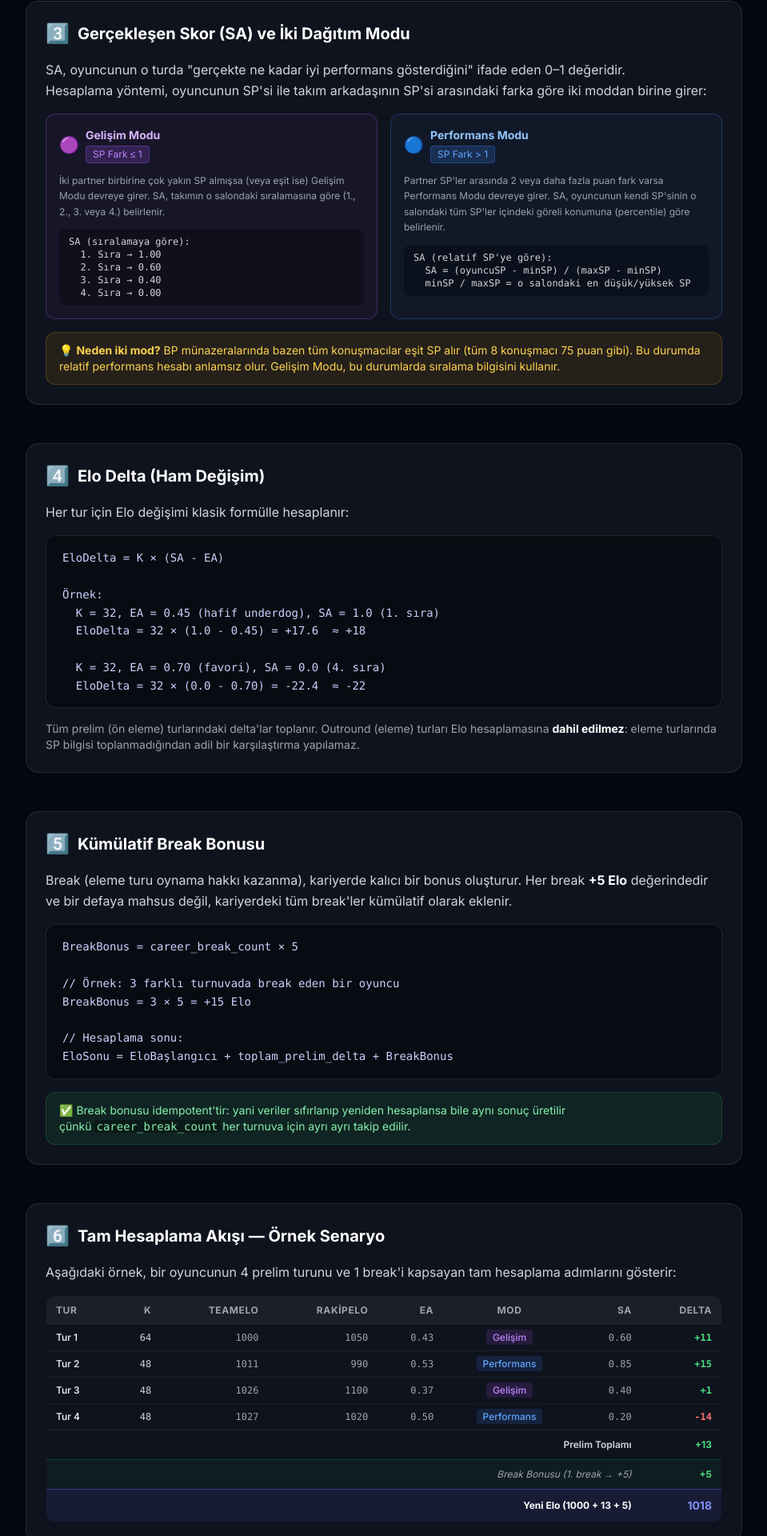
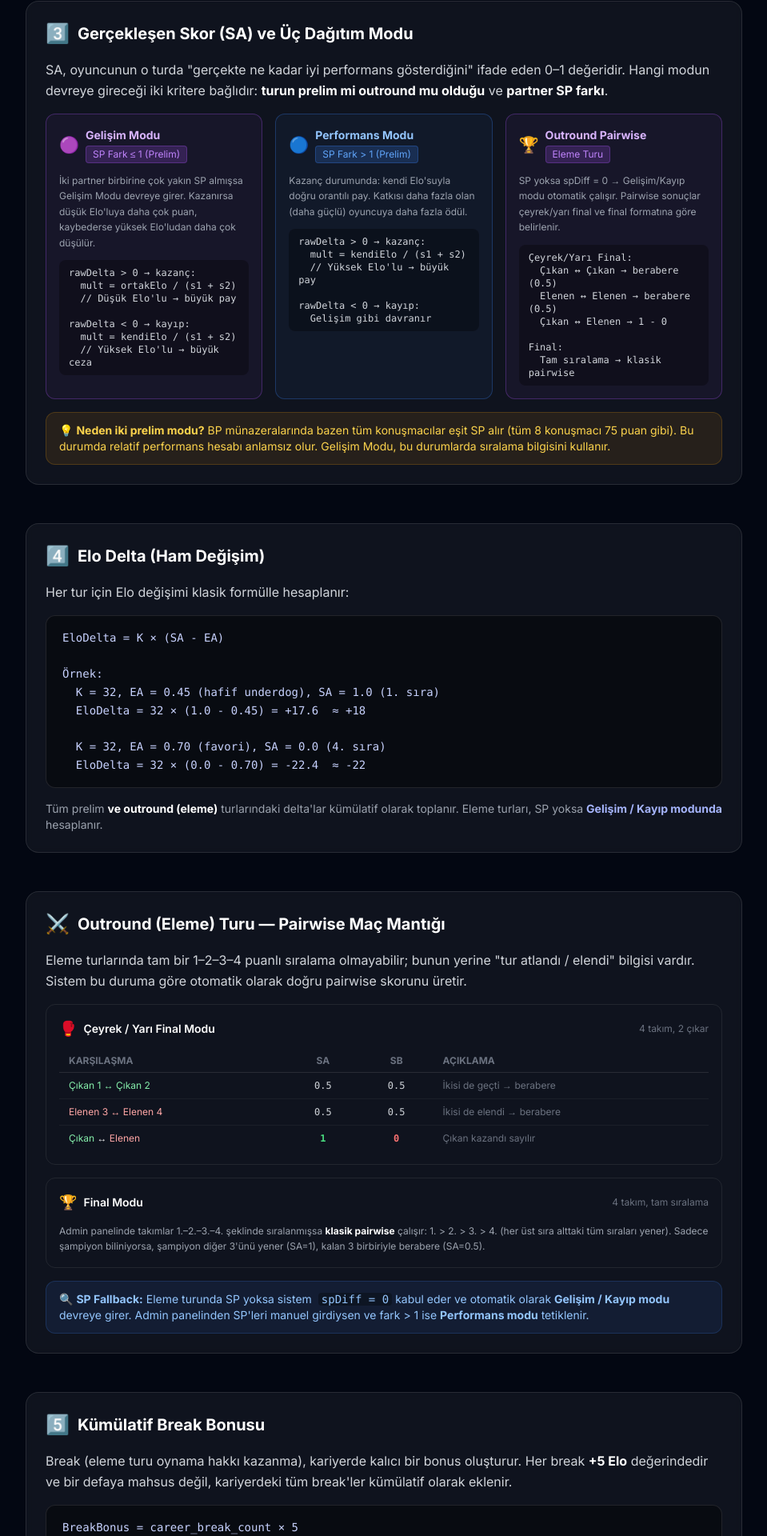
Before and after one commit to kuzeykalyoncu/munazara-rank, a Next.js app: page /mechanics in a window 1280 px wide. Shown: the part 1428-3348 px from the top of the page at 80% size, without its empty margins (160-1119 px from the left). Built offline with nearby package versions, Linux system fonts and the light colour scheme.

Commit message:
Docs: /mechanics sayfası outround hesaplama bilgileriyle güncellendi

```diff
--- a/src/app/mechanics/page.tsx
+++ b/src/app/mechanics/page.tsx
@@ -80,40 +80,60 @@ EA = 1 / (1 + 10^((rakipTeamElo - TeamElo) / 400))`}
       </Section>
 
       {/* Step 3 */}
-      <Section emoji="3️⃣" title="Gerçekleşen Skor (SA) ve İki Dağıtım Modu">
+      <Section emoji="3️⃣" title="Gerçekleşen Skor (SA) ve Üç Dağıtım Modu">
         <p className="text-gray-300 leading-relaxed mb-4">
           SA, oyuncunun o turda &quot;gerçekte ne kadar iyi performans gösterdiğini&quot; ifade eden 0–1 değeridir.
-          <br />
-          Hesaplama yöntemi, oyuncunun SP&apos;si ile takım arkadaşının SP&apos;si arasındaki farka göre iki moddan birine girer:
+          Hangi modun devreye gireceği iki kritere bağlıdır:{" "}
+          <strong className="text-white">turun prelim mi outround mu olduğu</strong> ve{" "}
+          <strong className="text-white">partner SP farkı</strong>.
         </p>
 
-        <div className="grid grid-cols-1 md:grid-cols-2 gap-4 my-4">
+        <div className="grid grid-cols-1 md:grid-cols-3 gap-4 my-4">
           <ModeCard
             color="purple"
             emoji="🟣"
             title="Gelişim Modu"
-            subtitle="SP Fark ≤ 1"
-            description="İki partner birbirine çok yakın SP almışsa (veya eşit ise) Gelişim Modu devreye girer. SA, takımın o salondaki sıralamasına göre (1., 2., 3. veya 4.) belirlenir."
-            formula={`SA (sıralamaya göre):
-  1. Sıra → 1.00
-  2. Sıra → 0.60
-  3. Sıra → 0.40
-  4. Sıra → 0.00`}
+            subtitle="SP Fark ≤ 1 (Prelim)"
+            description="İki partner birbirine çok yakın SP almışsa Gelişim Modu devreye girer. Kazanırsa düşük Elo'luya daha çok puan, kaybederse yüksek Elo'ludan daha çok düşülür."
+            formula={`rawDelta > 0 → kazanç:
+  mult = ortakElo / (s1 + s2)
+  // Düşük Elo'lu → büyük pay
+
+rawDelta < 0 → kayıp:
+  mult = kendiElo / (s1 + s2)
+  // Yüksek Elo'lu → büyük ceza`}
           />
           <ModeCard
             color="blue"
             emoji="🔵"
             title="Performans Modu"
-            subtitle="SP Fark > 1"
-            description="Partner SP'ler arasında 2 veya daha fazla puan fark varsa Performans Modu devreye girer. SA, oyuncunun kendi SP'sinin o salondaki tüm SP'ler içindeki göreli konumuna (percentile) göre belirlenir."
-            formula={`SA (relatif SP'ye göre):
-  SA = (oyuncuSP - minSP) / (maxSP - minSP)
-  minSP / maxSP = o salondaki en düşük/yüksek SP`}
+            subtitle="SP Fark > 1 (Prelim)"
+            description="Kazanç durumunda: kendi Elo'suyla doğru orantılı pay. Katkısı daha fazla olan (daha güçlü) oyuncuya daha fazla ödül."
+            formula={`rawDelta > 0 → kazanç:
+  mult = kendiElo / (s1 + s2)
+  // Yüksek Elo'lu → büyük pay
+
+rawDelta < 0 → kayıp:
+  Gelişim gibi davranır`}
+          />
+          <ModeCard
+            color="purple"
+            emoji="🏆"
+            title="Outround Pairwise"
+            subtitle="Eleme Turu"
+            description="SP yoksa spDiff = 0 → Gelişim/Kayıp modu otomatik çalışır. Pairwise sonuçlar çeyrek/yarı final ve final formatına göre belirlenir."
+            formula={`Çeyrek/Yarı Final:
+  Çıkan ↔ Çıkan → berabere (0.5)
+  Elenen ↔ Elenen → berabere (0.5)
+  Çıkan ↔ Elenen → 1 - 0
+
+Final:
+  Tam sıralama → klasik pairwise`}
           />
         </div>
 
         <div className="bg-amber-500/10 border border-amber-500/20 rounded-xl px-4 py-3 text-amber-300 text-sm mt-2">
-          💡 <strong>Neden iki mod?</strong> BP münazeralarında bazen tüm konuşmacılar eşit SP alır
+          💡 <strong>Neden iki prelim modu?</strong> BP münazeralarında bazen tüm konuşmacılar eşit SP alır
           (tüm 8 konuşmacı 75 puan gibi). Bu durumda relatif performans hesabı anlamsız olur.
           Gelişim Modu, bu durumlarda sıralama bilgisini kullanır.
         </div>
@@ -135,10 +155,82 @@ EA = 1 / (1 + 10^((rakipTeamElo - TeamElo) / 400))`}
   EloDelta = 32 × (0.0 - 0.70) = -22.4  ≈ -22`}
         </CodeBlock>
         <p className="text-gray-400 text-sm mt-3">
-          Tüm prelim (ön eleme) turlarındaki delta&apos;lar toplanır.
-          Outround (eleme) turları Elo hesaplamasına <strong className="text-white">dahil edilmez</strong>:
-          eleme turlarında SP bilgisi toplanmadığından adil bir karşılaştırma yapılamaz.
+          Tüm prelim <strong className="text-white">ve outround (eleme)</strong> turlarındaki delta&apos;lar
+          kümülatif olarak toplanır. Eleme turları, SP yoksa{" "}
+          <strong className="text-indigo-300">Gelişim / Kayıp modunda</strong> hesaplanır.
         </p>
+      </Section>
+
+      {/* Outround Pairwise */}
+      <Section emoji="⚔️" title="Outround (Eleme) Turu — Pairwise Maç Mantığı">
+        <p className="text-gray-300 leading-relaxed mb-4">
+          Eleme turlarında tam bir 1–2–3–4 puanlı sıralama olmayabilir; bunun yerine &quot;tur atlandı / elendi&quot;
+          bilgisi vardır. Sistem bu duruma göre otomatik olarak doğru pairwise skorunu üretir.
+        </p>
+        <div className="space-y-4">
+          <div className="bg-white/3 rounded-xl border border-white/[0.08] p-4">
+            <div className="flex items-center gap-2 mb-3">
+              <span className="text-lg">🥊</span>
+              <span className="font-semibold text-white text-sm">Çeyrek / Yarı Final Modu</span>
+              <span className="text-xs text-gray-500 ml-auto">4 takım, 2 çıkar</span>
+            </div>
+            <div className="overflow-x-auto">
+              <table className="w-full text-xs">
+                <thead>
+                  <tr className="text-gray-500 uppercase border-b border-white/10">
+                    <th className="px-3 py-1.5 text-left">Karşılaşma</th>
+                    <th className="px-3 py-1.5 text-center">SA</th>
+                    <th className="px-3 py-1.5 text-center">SB</th>
+                    <th className="px-3 py-1.5 text-left">Açıklama</th>
+                  </tr>
+                </thead>
+                <tbody>
+                  <tr className="border-b border-white/5">
+                    <td className="px-3 py-2 text-green-300">Çıkan 1 ↔ Çıkan 2</td>
+                    <td className="px-3 py-2 text-center font-mono text-gray-300">0.5</td>
+                    <td className="px-3 py-2 text-center font-mono text-gray-300">0.5</td>
+                    <td className="px-3 py-2 text-gray-500">İkisi de geçti → berabere</td>
+                  </tr>
+                  <tr className="border-b border-white/5">
+                    <td className="px-3 py-2 text-red-300">Elenen 3 ↔ Elenen 4</td>
+                    <td className="px-3 py-2 text-center font-mono text-gray-300">0.5</td>
+                    <td className="px-3 py-2 text-center font-mono text-gray-300">0.5</td>
+                    <td className="px-3 py-2 text-gray-500">İkisi de elendi → berabere</td>
+                  </tr>
+                  <tr>
+                    <td className="px-3 py-2">
+                      <span className="text-green-300">Çıkan</span>{" ↔ "}
+                      <span className="text-red-300">Elenen</span>
+                    </td>
+                    <td className="px-3 py-2 text-center font-mono text-green-400 font-bold">1</td>
+                    <td className="px-3 py-2 text-center font-mono text-red-400 font-bold">0</td>
+                    <td className="px-3 py-2 text-gray-500">Çıkan kazandı sayılır</td>
+                  </tr>
+                </tbody>
+              </table>
+            </div>
+          </div>
+          <div className="bg-white/3 rounded-xl border border-white/[0.08] p-4">
+            <div className="flex items-center gap-2 mb-3">
+              <span className="text-lg">🏆</span>
+              <span className="font-semibold text-white text-sm">Final Modu</span>
+              <span className="text-xs text-gray-500 ml-auto">4 takım, tam sıralama</span>
+            </div>
+            <p className="text-gray-400 text-xs leading-relaxed">
+              Admin panelinde takımlar 1.–2.–3.–4. şeklinde sıralanmışsa{" "}
+              <strong className="text-white">klasik pairwise</strong> çalışır:{" "}
+              1. &gt; 2. &gt; 3. &gt; 4. (her üst sıra alttaki tüm sıraları yener).
+              Sadece şampiyon biliniyorsa, şampiyon diğer 3&apos;ünü yener (SA=1), kalan 3 birbiriyle berabere (SA=0.5).
+            </p>
+          </div>
+          <div className="bg-blue-500/10 border border-blue-500/20 rounded-xl px-4 py-3 text-blue-300 text-sm">
+            🔍 <strong>SP Fallback:</strong> Eleme turunda SP yoksa sistem{" "}
+            <code className="bg-black/30 px-1 rounded mx-1">spDiff = 0</code>
+            kabul eder ve otomatik olarak <strong>Gelişim / Kayıp modu</strong> devreye girer.
+            Admin panelinden SP&apos;leri manuel girdiysen ve fark &gt; 1 ise{" "}
+            <strong>Performans modu</strong> tetiklenir.
+          </div>
+        </div>
       </Section>
 
       {/* Step 5 */}
@@ -189,11 +281,12 @@ EloSonu = EloBaşlangıcı + toplam_prelim_delta + BreakBonus`}
               <ExampleRow tur="Tur 2" k={48} teamElo={1011} rakipElo={990} ea={0.53} mod="Performans" sa={0.85} delta={+15} />
               <ExampleRow tur="Tur 3" k={48} teamElo={1026} rakipElo={1100} ea={0.37} mod="Gelişim" sa={0.40} delta={+1} />
               <ExampleRow tur="Tur 4" k={48} teamElo={1027} rakipElo={1020} ea={0.50} mod="Performans" sa={0.20} delta={-14} />
+              <ExampleRow tur="🏆 Çeyrek Final" k={48} teamElo={1013} rakipElo={1080} ea={0.40} mod="Outround-Gelişim" sa={0.63} delta={+11} />
               <tr className="bg-white/3 border-t border-white/20">
                 <td colSpan={7} className="px-3 py-2.5 text-right font-semibold text-gray-300">
-                  Prelim Toplamı
+                  Toplam (Prelim + Outround)
                 </td>
-                <td className="px-3 py-2.5 text-right font-bold text-green-400">+13</td>
+                <td className="px-3 py-2.5 text-right font-bold text-green-400">+24</td>
               </tr>
               <tr className="bg-green-500/5 border-t border-green-500/20">
                 <td colSpan={7} className="px-3 py-2.5 text-right text-gray-400 text-xs italic">
@@ -203,9 +296,9 @@ EloSonu = EloBaşlangıcı + toplam_prelim_delta + BreakBonus`}
               </tr>
               <tr className="bg-indigo-500/10 border-t border-indigo-500/40">
                 <td colSpan={7} className="px-3 py-2.5 text-right font-bold text-white">
-                  Yeni Elo (1000 + 13 + 5)
+                  Yeni Elo (1000 + 24 + 5)
                 </td>
-                <td className="px-3 py-2.5 text-right font-bold text-indigo-400 text-sm">1018</td>
+                <td className="px-3 py-2.5 text-right font-bold text-indigo-400 text-sm">1029</td>
               </tr>
             </tbody>
           </table>
@@ -241,8 +334,8 @@ EloSonu = EloBaşlangıcı + toplam_prelim_delta + BreakBonus`}
       <Section emoji="❓" title="Sık Sorulan Sorular">
         <div className="space-y-4">
           <FaqItem
-            q="Eleme (outround) turları neden sayılmıyor?"
-            a="Eleme turlarında Tabbycat genellikle konuşmacı puanı toplamaz. SP olmadan Performans/Gelişim modundan hangisinin devreye gireceği bilinemez ve skor hesaplanamaz."
+            q="Eleme (outround) turları Elo hesabına giriyor mu?"
+            a="Evet, artık giriyor. SP verisi yoksa sistem SP farkı = 0 kabul ederek Gelişim/Kayıp modunu çalıştırır. Admin panelinden SP'leri manuel girebilirsin; girersen fark > 1 olursa Performans modu devreye girebilir. Pairwise mantığı çeyrek/yarı final (2 çıkan, 2 elenen) ve final (tam sıralama) formatlarına göre otomatik seçilir."
           />
           <FaqItem
             q="H2H (Head-to-Head) nasıl işliyor?"
@@ -254,7 +347,11 @@ EloSonu = EloBaşlangıcı + toplam_prelim_delta + BreakBonus`}
           />
           <FaqItem
             q="SP sıfır olan turlar nasıl işlenir?"
-            a="Eğer bir oyuncunun SP'si 0 olarak görünüyorsa (veri eksik), o tur için SA = 0 kabul edilmez; bunun yerine yalnızca sıralama bazlı Gelişim Modu uygulanır."
+            a="SP yoksa (prelim ya da outround fark etmez) sistem SP farkını 0 kabul eder → Gelişim/Kayıp modu devreye girer: kazanırsa düşük Elo'luya daha fazla ödül, kaybederse yüksek Elo'ludan daha fazla düşülür."
+          />
+          <FaqItem
+            q="Outround'da log'da ne görünür?"
+            a='Round log kayıtlarında eleme turları için "outround-gelisim", "outround-kayip" veya "outround-berabere" etiketleri kullanılır. Bu sayede prelim turlarıyla eleme turları log içinde kolayca ayırt edilebilir.'
           />
         </div>
       </Section>
@@ -365,6 +462,8 @@ function ExampleRow({
           className={`text-xs px-2 py-0.5 rounded font-medium ${
             mod === "Performans"
               ? "text-blue-400 bg-blue-500/15"
+              : mod.startsWith("Outround")
+              ? "text-amber-400 bg-amber-500/15"
               : "text-purple-400 bg-purple-500/15"
           }`}
         >
```
